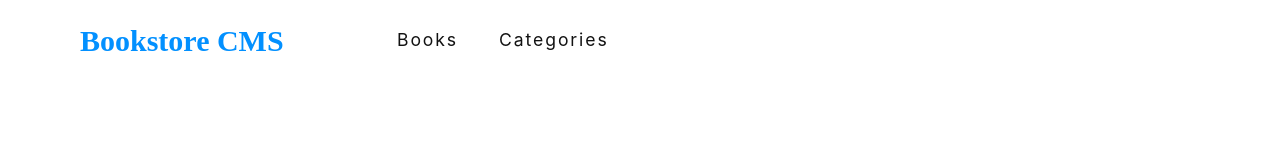
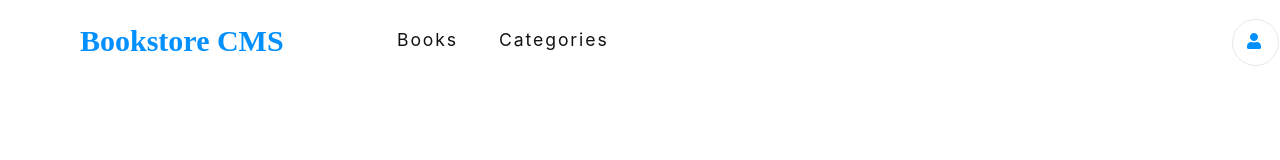
Before and after one commit to nedjwab/bookstore, a React (Create React App) app: page / in a window 1280 px wide. Shown: the top 160 px of the page. Built offline with nearby package versions, Linux system fonts and the light colour scheme.

Commit message:
Add user icon to the navbar

```diff
--- a/src/App.css
+++ b/src/App.css
@@ -45,3 +45,19 @@ header {
   letter-spacing: normal;
   color:var(--logocolor);
 }
+
+.logo-section {
+  width: 2.813rem;
+  height: 2.813rem;
+  margin: 1.2rem 0 0 34.5rem;
+  padding: 0rem;
+  border: solid 1px #e8e8e8;
+  border-radius: 30px;
+}
+
+.user-icon {
+  position: relative;
+  top: 0.8rem;
+  left:0.85rem;
+  color:var(--logocolor);
+}
--- a/src/components/navbar.js
+++ b/src/components/navbar.js
@@ -1,5 +1,6 @@
 import React from 'react';
 import { Link } from 'react-router-dom';
+import { FaUser } from 'react-icons/fa';
 
 const Navbar = () => (
   <header>
@@ -8,6 +9,9 @@ const Navbar = () => (
       <Link to="/books" className="nav-item">Books</Link>
       <Link to="/categories" className="nav-item">Categories</Link>
     </nav>
+    <div className="logo-section">
+      <span className="user-icon"><FaUser /></span>
+    </div>
   </header>
 );
 
```
